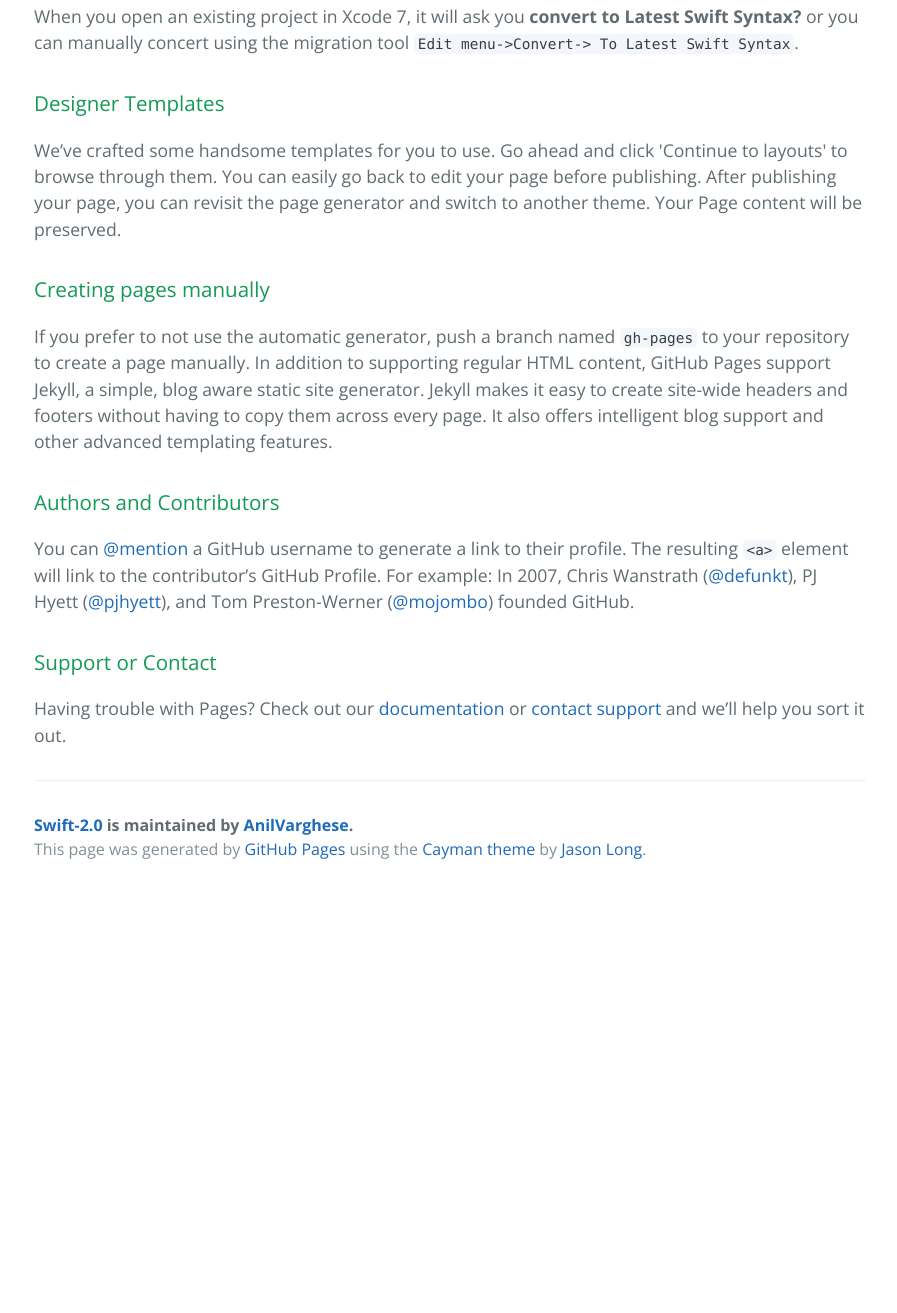
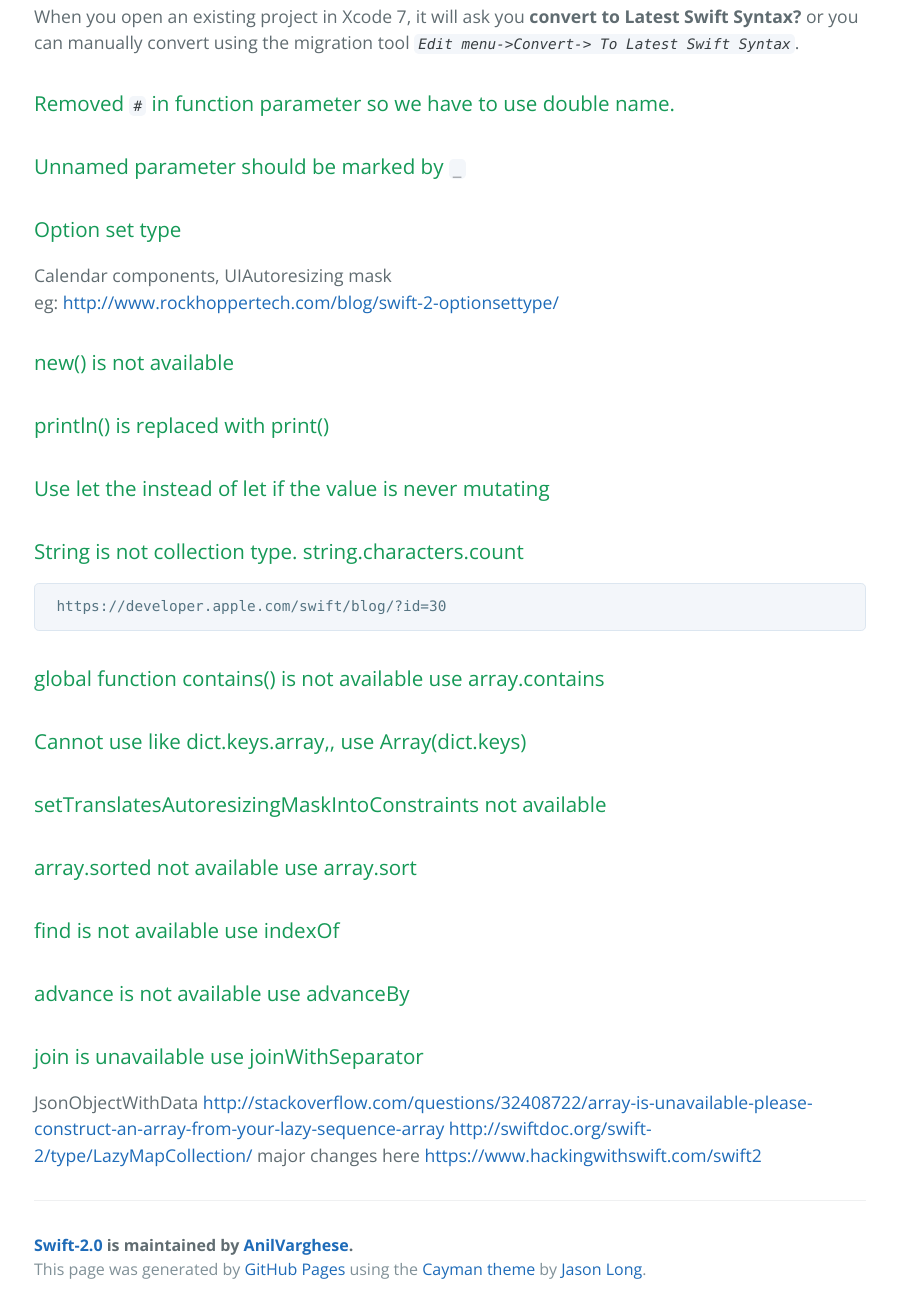
Before and after one commit to AnilVarghese/swift-2.0, a plain HTML site: page index.html in a window 1280 px wide. Shown: the part 460-1773 px from the top of the page, without its empty margins (190-1087 px from the left). Before the commit the page ends 1353 px from the top, so only its background shows below. Drawn offline with nearby package versions, Linux system fonts and the light colour scheme.

```diff
--- a/index.html
+++ b/index.html
@@ -12,7 +12,7 @@
   <body>
     <section class="page-header">
       <h1 class="project-name">Swift-2.0</h1>
-      <h2 class="project-tagline">How to migrate to Swift-2.0</h2>
+      <h2 class="project-tagline">Migrate to Swift-2.0</h2>
       <a href="https://github.com/AnilVarghese/swift-2.0" class="btn">View on GitHub</a>
       <a href="https://github.com/AnilVarghese/swift-2.0/zipball/master" class="btn">Download .zip</a>
       <a href="https://github.com/AnilVarghese/swift-2.0/tarball/master" class="btn">Download .tar.gz</a>
@@ -20,29 +20,63 @@
 
     <section class="main-content">
       <h3>
-<a id="use-xcode-7-migration-tool" class="anchor" href="#use-xcode-7-migration-tool" aria-hidden="true"><span class="octicon octicon-link"></span></a>Use Xcode 7 migration tool.</h3>
+<a id="use-xcode-7-migration-tool" class="anchor" href="#use-xcode-7-migration-tool" aria-hidden="true"><span class="octicon octicon-link"></span></a>Use Xcode 7 migration tool</h3>
 
-<p>When you open an existing project in Xcode 7, it will ask you <strong>convert to Latest Swift Syntax?</strong> or you can manually concert using the migration tool <code>Edit menu-&gt;Convert-&gt; To Latest Swift Syntax</code>.</p>
+<p>When you open an existing project in Xcode 7, it will ask you <strong>convert to Latest Swift Syntax?</strong> or you can manually convert using the migration tool <em><code>Edit menu-&gt;Convert-&gt; To Latest Swift Syntax</code></em>.</p>
 
 <h3>
-<a id="designer-templates" class="anchor" href="#designer-templates" aria-hidden="true"><span class="octicon octicon-link"></span></a>Designer Templates</h3>
-
-<p>We’ve crafted some handsome templates for you to use. Go ahead and click 'Continue to layouts' to browse through them. You can easily go back to edit your page before publishing. After publishing your page, you can revisit the page generator and switch to another theme. Your Page content will be preserved.</p>
+<a id="removed--in-function-parameter-so-we-have-to-use-double-name" class="anchor" href="#removed--in-function-parameter-so-we-have-to-use-double-name" aria-hidden="true"><span class="octicon octicon-link"></span></a>Removed <code>#</code> in function parameter so we have to use double name.</h3>
 
 <h3>
-<a id="creating-pages-manually" class="anchor" href="#creating-pages-manually" aria-hidden="true"><span class="octicon octicon-link"></span></a>Creating pages manually</h3>
-
-<p>If you prefer to not use the automatic generator, push a branch named <code>gh-pages</code> to your repository to create a page manually. In addition to supporting regular HTML content, GitHub Pages support Jekyll, a simple, blog aware static site generator. Jekyll makes it easy to create site-wide headers and footers without having to copy them across every page. It also offers intelligent blog support and other advanced templating features.</p>
+<a id="unnamed-parameter-should-be-marked-by-_" class="anchor" href="#unnamed-parameter-should-be-marked-by-_" aria-hidden="true"><span class="octicon octicon-link"></span></a>Unnamed parameter should be marked by <code>_</code>
+</h3>
 
 <h3>
-<a id="authors-and-contributors" class="anchor" href="#authors-and-contributors" aria-hidden="true"><span class="octicon octicon-link"></span></a>Authors and Contributors</h3>
+<a id="option-set-type" class="anchor" href="#option-set-type" aria-hidden="true"><span class="octicon octicon-link"></span></a>Option set type</h3>
 
-<p>You can <a href="https://github.com/blog/821" class="user-mention">@mention</a> a GitHub username to generate a link to their profile. The resulting <code>&lt;a&gt;</code> element will link to the contributor’s GitHub Profile. For example: In 2007, Chris Wanstrath (<a href="https://github.com/defunkt" class="user-mention">@defunkt</a>), PJ Hyett (<a href="https://github.com/pjhyett" class="user-mention">@pjhyett</a>), and Tom Preston-Werner (<a href="https://github.com/mojombo" class="user-mention">@mojombo</a>) founded GitHub.</p>
+<p>Calendar components, UIAutoresizing mask<br>
+   eg: <a href="http://www.rockhoppertech.com/blog/swift-2-optionsettype/">http://www.rockhoppertech.com/blog/swift-2-optionsettype/</a></p>
 
 <h3>
-<a id="support-or-contact" class="anchor" href="#support-or-contact" aria-hidden="true"><span class="octicon octicon-link"></span></a>Support or Contact</h3>
+<a id="new-is-not-available" class="anchor" href="#new-is-not-available" aria-hidden="true"><span class="octicon octicon-link"></span></a>new() is not available</h3>
 
-<p>Having trouble with Pages? Check out our <a href="https://help.github.com/pages">documentation</a> or <a href="https://github.com/contact">contact support</a> and we’ll help you sort it out.</p>
+<h3>
+<a id="println-is-replaced-with-print" class="anchor" href="#println-is-replaced-with-print" aria-hidden="true"><span class="octicon octicon-link"></span></a>println() is replaced with print()</h3>
+
+<h3>
+<a id="use-let-the-instead-of-let-if-the-value-is-never-mutating" class="anchor" href="#use-let-the-instead-of-let-if-the-value-is-never-mutating" aria-hidden="true"><span class="octicon octicon-link"></span></a>Use let the instead of let if the value is never mutating</h3>
+
+<h3>
+<a id="string-is-not-collection-type-stringcharacterscount" class="anchor" href="#string-is-not-collection-type-stringcharacterscount" aria-hidden="true"><span class="octicon octicon-link"></span></a>String is not collection type. string.characters.count</h3>
+
+<pre><code> https://developer.apple.com/swift/blog/?id=30
+</code></pre>
+
+<h3>
+<a id="global-function-contains-is-not-available-use-arraycontains" class="anchor" href="#global-function-contains-is-not-available-use-arraycontains" aria-hidden="true"><span class="octicon octicon-link"></span></a>global function contains() is not available use array.contains</h3>
+
+<h3>
+<a id="cannot-use-like-dictkeysarray-use-arraydictkeys" class="anchor" href="#cannot-use-like-dictkeysarray-use-arraydictkeys" aria-hidden="true"><span class="octicon octicon-link"></span></a>Cannot use like dict.keys.array,, use Array(dict.keys)</h3>
+
+<h3>
+<a id="settranslatesautoresizingmaskintoconstraints-not-available" class="anchor" href="#settranslatesautoresizingmaskintoconstraints-not-available" aria-hidden="true"><span class="octicon octicon-link"></span></a>setTranslatesAutoresizingMaskIntoConstraints not available</h3>
+
+<h3>
+<a id="arraysorted-not-available-use-arraysort" class="anchor" href="#arraysorted-not-available-use-arraysort" aria-hidden="true"><span class="octicon octicon-link"></span></a>array.sorted not available use array.sort</h3>
+
+<h3>
+<a id="find-is-not-available-use-indexof" class="anchor" href="#find-is-not-available-use-indexof" aria-hidden="true"><span class="octicon octicon-link"></span></a>find is not available use indexOf</h3>
+
+<h3>
+<a id="advance-is-not-available-use-advanceby" class="anchor" href="#advance-is-not-available-use-advanceby" aria-hidden="true"><span class="octicon octicon-link"></span></a>advance is not available use advanceBy</h3>
+
+<h3>
+<a id="join-is-unavailable-use-joinwithseparator" class="anchor" href="#join-is-unavailable-use-joinwithseparator" aria-hidden="true"><span class="octicon octicon-link"></span></a>join is unavailable use joinWithSeparator</h3>
+
+<p>JsonObjectWithData
+<a href="http://stackoverflow.com/questions/32408722/array-is-unavailable-please-construct-an-array-from-your-lazy-sequence-array">http://stackoverflow.com/questions/32408722/array-is-unavailable-please-construct-an-array-from-your-lazy-sequence-array</a>
+<a href="http://swiftdoc.org/swift-2/type/LazyMapCollection/">http://swiftdoc.org/swift-2/type/LazyMapCollection/</a>
+major changes here <a href="https://www.hackingwithswift.com/swift2">https://www.hackingwithswift.com/swift2</a></p>
 
       <footer class="site-footer">
         <span class="site-footer-owner"><a href="https://github.com/AnilVarghese/swift-2.0">Swift-2.0</a> is maintained by <a href="https://github.com/AnilVarghese">AnilVarghese</a>.</span>
```
Also changed, not shown: params.json (+1 -1 lines).
